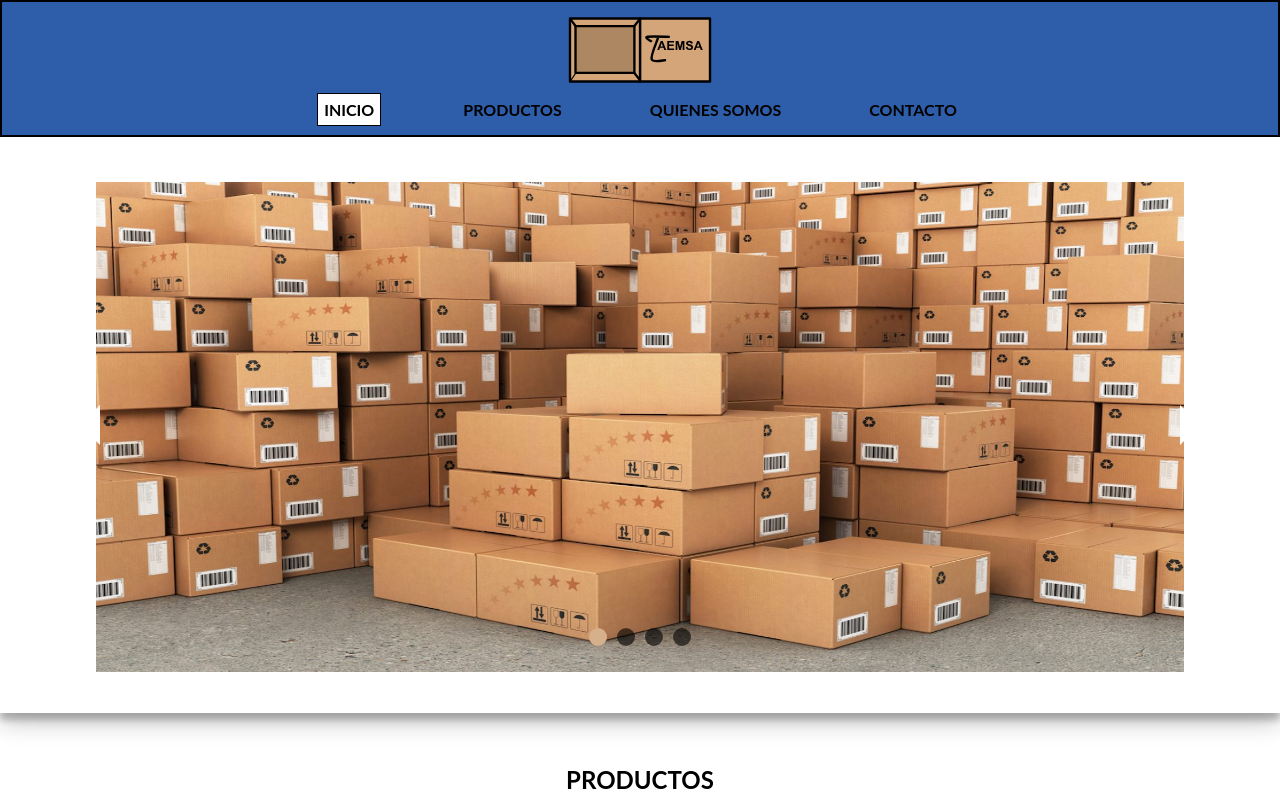
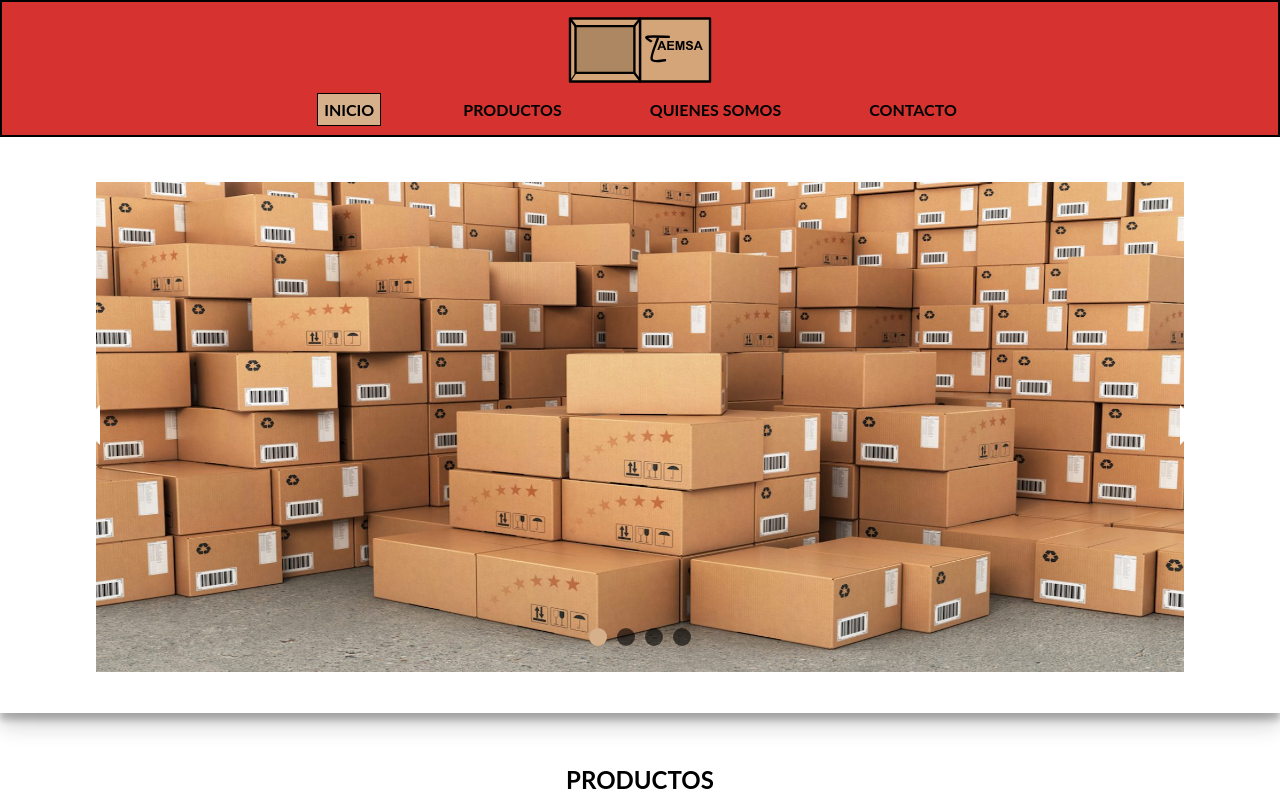
Before and after one commit to taemsa/taemsa.github.io, a plain HTML site: page index.html in a window 1280 px wide. In both pictures the pointer is over the link "INICIO". Drawn offline with Linux system fonts and the light colour scheme.

Commit message:
Now the nav-bar is red.

```diff
--- a/css/styles.css
+++ b/css/styles.css
@@ -76,7 +76,7 @@ html {
 
 
 .menu a:hover {
-  background-color: white;
+  background-color: #d6b08b;
   color: black;
 
   border-style: solid;
@@ -110,7 +110,7 @@ html {
 #wrapper {
   /*background-color:#d4a578;*/
 
-  background-color: #2E5EAA;/*#62929E 3993DD #d6b08b
+  background-color: #D63230;/*#62929E 3993DD #d6b08b #1C77C3
   #766153*/
   position: -webkit-sticky;
   position: sticky;
```
